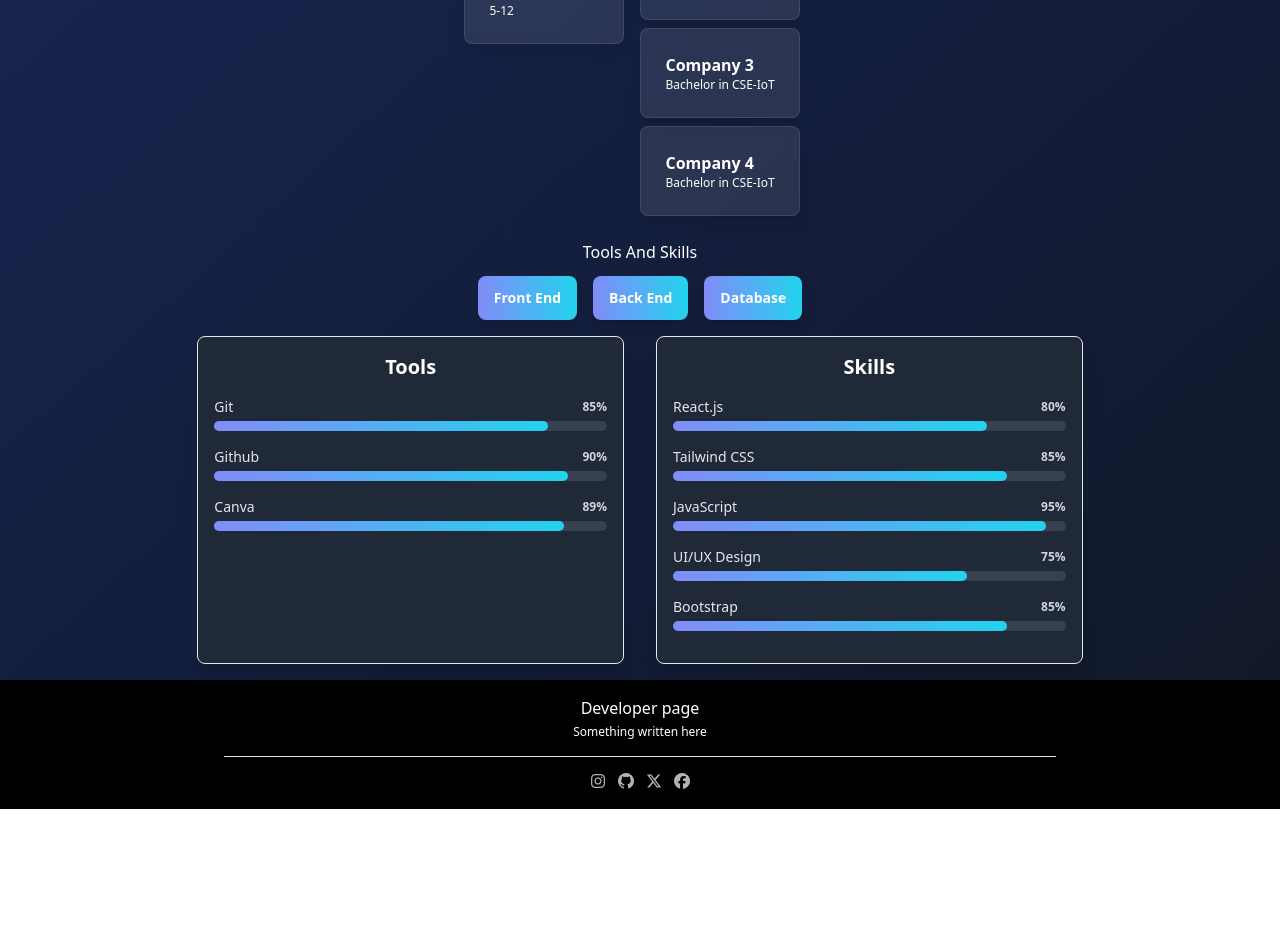
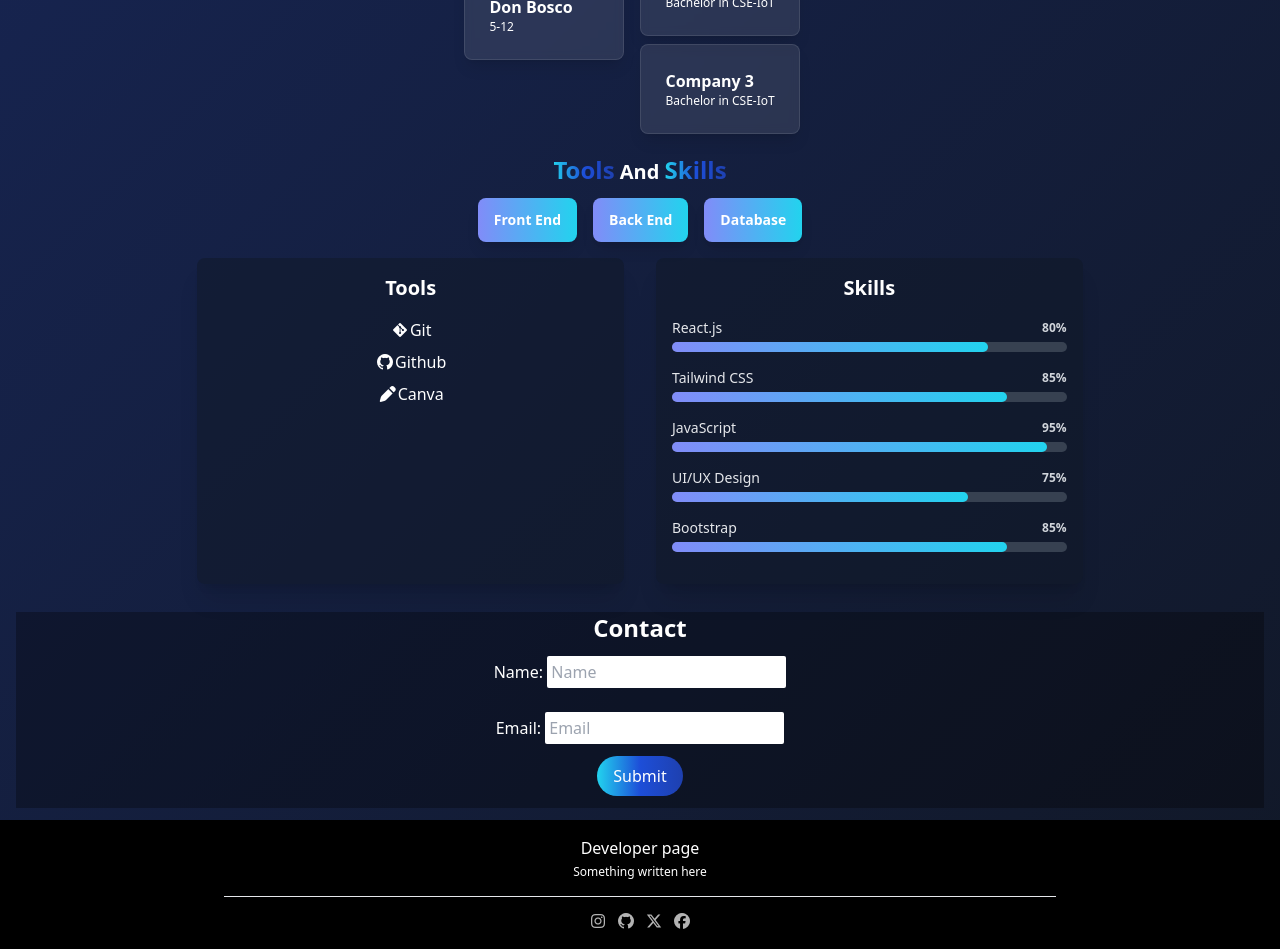
Before and after one commit to Shivom76/Portfilio, a React (Vite) app: page / in a window 1280 px wide. Shown: the part 340-1289 px from the top of the page. Before the commit the page ends 1149 px from the top, so only its background shows below. Built offline with nearby package versions, Linux system fonts and the light colour scheme.

Commit message:
contact changes

```diff
--- a/src/App.jsx
+++ b/src/App.jsx
@@ -3,8 +3,7 @@ import Navbar  from "./components/Navbar.jsx"
 import Footer from "./components/Footer.jsx"
 import Cards from "./components/Cards.jsx"
 import Tools from "./components/Tools.jsx"
-import SkillProgress from "./components/SkillProgress.jsx"
-
+import Contact from "./components/Contact.jsx"
 
 const eduData=[
   { id: 1, title: "Jain University", content: "Bachelor in CSE-IoT" },
@@ -15,29 +14,7 @@ const proffData=[
   { id: 1, title: "Company 1", content: "Bachelor in CSE-IoT" },
   { id: 2, title: "Company 2", content: "Bachelor in CSE-IoT" },
   { id: 3, title: "Company 3", content: "Bachelor in CSE-IoT" },
-  { id: 4, title: "Company 4", content: "Bachelor in CSE-IoT" }
-
 ]
-
-// const frontData = [
-//   { id: 1, name: "React.js", level: 80 },
-//   { id: 2, name: "Tailwind CSS", level: 85 },
-//   { id: 3, name: "JavaScript", level: 95 },
-//   { id: 4, name: "UI/UX Design", level: 75 },
-//   { id: 5, name: "Bootstrap", level: 85 },
-// ];
-
-// const backData = [
-//   { id: 1, name: "Node.js", level: 95 },
-//   { id: 2, name: "Express", level: 86 },
-//   { id: 3, name: "Next js", level: 80 },
-// ];
-
-// const dbData=[
-//   { id: 1, name: "MongoDB", level: 85 },
-//   { id: 2, name: "MySQL", level: 85 },
-//   { id: 3, name: "PostgreSql", level: 85 },
-// ]
 
 function App() {
 // bg-blue-950
@@ -50,13 +27,15 @@ return (
     bg-clip-text text-transparent
     bg-gradient-to-r from-indigo-400 to-cyan-400'>My Portfolio</h1>
 
-      <h2 className="text-center text-lg">My Academic & Professional Journey</h2>
+      <h2 className="text-center mt-3 text-2xl font-extrabold text-transparent bg-clip-text bg-gradient-to-r from-cyan-400 via-blue-700 to-blue-800">My Academic & Professional Journey</h2>
       <div className="Box flex justify-center">
         <Cards text="Education" data={eduData}/>
 
         <Cards text="Professional Experience"  data={proffData}/>
       </div>
       <Tools/>
+
+      <Contact />
 
       <Footer/>
     </div>
--- a/src/components/Cards.jsx
+++ b/src/components/Cards.jsx
@@ -1,16 +1,11 @@
 import Card from "./Card";
 
 export default function Cards({text,data}){
-    // const eduData=[
-    //     { id: 1, title: "Jain University", content: "Bachelor in CSE-IoT" },
-    //     { id: 2, title: "Don Bosco", content: "5-12" },
-    // ]
-
     const items=data || []
 
     return(
         <div className="cardBox">
-            <h3 className="ml-3">{text}</h3>
+            <h3 className="ml-3 text-base">{text}</h3>
             {items.map((item)=>(
                 <Card key={item.id} title={item.title} content={item.content} />
             ))}
--- /dev/null
+++ b/src/components/Contact.jsx
@@ -0,0 +1,22 @@
+export default function Contact(){
+    const submitForm=(e)=>{
+        e.preventDefault();
+        console.log("the form is submitted")
+    }
+
+    return(
+        <div className="text-center bg-black/30 m-3 mx-4">
+            <h2 className="m-3 text-2xl text-white font-semibold">Contact</h2>
+            <form action="/">
+                <label htmlFor="name">Name: </label>
+                <input placeholder="Name" className="rounded-sm p-1 text-black" id="name"></input>
+                <br/>
+                <br/>
+                <label htmlFor="name">Email: </label>
+                <input placeholder="Email" className="rounded-sm p-1 text-black" id="email"></input>
+                <br></br>
+                <button type="submit" onClick={submitForm} className="m-3 rounded-3xl p-2 px-4 bg-gradient-to-r from-cyan-400 via-blue-700 to-blue-800">Submit</button>
+            </form>
+        </div>
+    )
+}
--- a/src/components/Navbar.jsx
+++ b/src/components/Navbar.jsx
@@ -1,7 +1,9 @@
 export default function Navbar(){
     return(
         <div className="sticky flex justify-between bg-slate-900/75 max-h-screen p-2 items-center mb-1">
-            <div className="text-2xl font-bold">Shivom</div>
+            <div className="text-2xl font-bold">
+                    <a href="/">Shivom</a>
+                </div>
             <nav className="px-1 align-center min-[376px]:mx-1">
                 <a href="#" className="px-2 sm:px-1">Home</a>
                 <a href="#" className="px-2 sm:px-1">About</a>
--- a/src/components/Tools.jsx
+++ b/src/components/Tools.jsx
@@ -1,13 +1,20 @@
 import {useState} from "react"
 import SkillProgress from "./SkillProgress"
+import Card from "./Card"
 
 export default function Tools({data}){
     const [activeSkillSet,setactiveSkillSet]=useState("front")
 
+    // const tools=[
+    //     {id:1, name:"Git", level:85},
+    //     {id:2, name:"Github", level:90},
+    //     {id:3, name:"Canva", level:89},
+    // ]
+
     const tools=[
-        {id:1, name:"Git", level:85},
-        {id:2, name:"Github", level:90},
-        {id:3, name:"Canva", level:89},
+        {id:1, name:"Git",logo:<i className="fa-brands fa-git-alt "></i> },
+        {id:2, name:"Github",logo:<i className="fa-brands fa-github"></i>,},
+        {id:3, name:"Canva",logo:<i className="fa-solid fa-pen"></i>},
     ]
 
     const front= [
@@ -22,6 +29,7 @@ export default function Tools({data}){
         { id: 1, name: "Node.js", level: 95 },
         { id: 2, name: "Express", level: 86 },
         { id: 3, name: "Next js", level: 80 },
+        { id: 4, name: "Python", level: 87 },
       ];
 
       const database=[
@@ -57,8 +65,8 @@ export default function Tools({data}){
     const renderSkills=skillSets[activeSkillSet] || front
 
     return(
-        <div className="text-center mt-4">
-            <span className="">Tools</span> And Skills
+        <div className="text-center mt-3">
+            <h2 className="font-extrabold text-xl"><span className="text-2xl font-extrabold text-transparent bg-clip-text bg-gradient-to-r from-cyan-400 via-blue-700 to-blue-800">Tools</span> And <span className="text-2xl font-extrabold text-transparent bg-clip-text bg-gradient-to-r from-cyan-400 via-blue-700 to-blue-800">Skills</span></h2>
             <div className="mt-3">
                 <button onClick={print} value="front" className="mx-2 px-4 py-3 rounded-lg text-sm font-semibold shadow-lg text-white
                 bg-gradient-to-r from-indigo-400 to-cyan-400
@@ -74,18 +82,23 @@ export default function Tools({data}){
 
             <div className="skillSet flex justify-center">
 
-                <div className="w-1/2 md:w-1/3 p-4 border rounded-lg bg-gray-800 shadow-xl m-4">
+                <div className="w-1/2 md:w-1/3 p-4 rounded-lg bg-gray-900/50 shadow-xl m-4">
                     <h3 className="text-xl font-bold mb-4">Tools</h3>
-                    {tools.map((skill) => (
+                    {/* {tools.map((skill) => (
                         <SkillProgress
                             key={skill.id}
                             skill={skill.name}
                             percentage={skill.level}
                         />
-                        ))}
+                        ))} */}
+                        <ul>
+                        {tools.map((item)=>(
+                            <li className="my-2" key={item.id}>{item.logo}{item.name}</li>
+                            ))}
+                        </ul>
                 </div>
 
-                <div className="w-1/2 md:w-1/3 p-4 border rounded-lg bg-gray-800 shadow-xl m-4">
+                <div className="w-1/2 md:w-1/3 p-4 rounded-lg bg-gray-900/50 shadow-xl m-4">
                         <h3 className="text-xl font-bold mb-4">Skills</h3>
 
 
@@ -102,14 +115,3 @@ export default function Tools({data}){
         </div>
     )
 }
-
-
-// {if(e.target.value===front){
-//     {front.map((skill) => (
-//         <SkillProgress
-//             key={skill.id}
-//             skill={skill.name}
-//             percentage={skill.level}
-//         />
-//         ))}
-// }}
```
